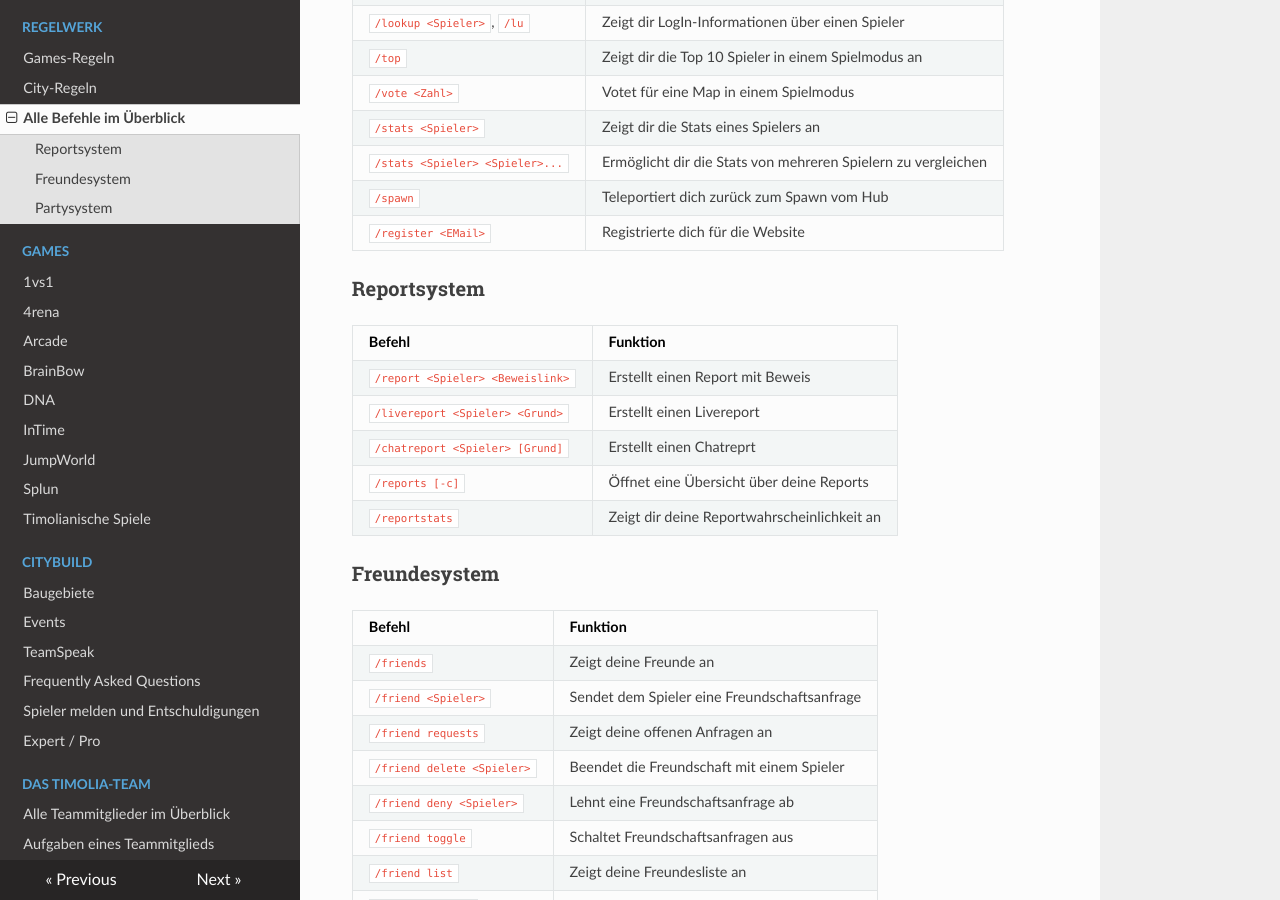
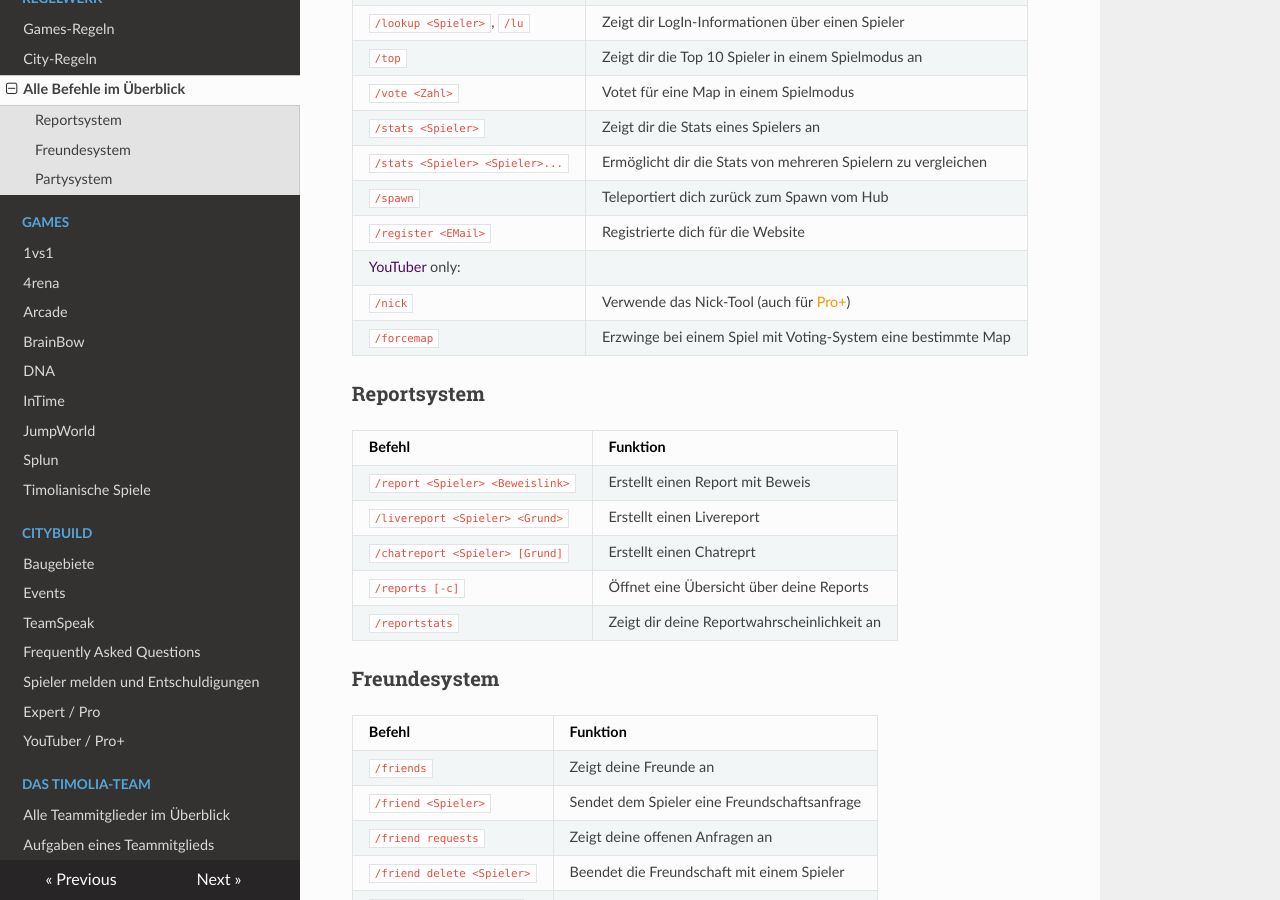
Before and after one commit to TimoliaDE/HowTo, an MkDocs documentation site: the page built from docs/commands.md, in a window 1280 px wide and 900 px high, scrolled down 410 px. Built offline with MkDocs 1.6.1, drawn with Linux system fonts in a browser that asks for light colours; nearby versions of some CDN libraries; old or Windows-style settings are respelled for this version of MkDocs.

Commit message:
YouTuber, Pro+

```diff
--- a/docs/commands.md
+++ b/docs/commands.md
@@ -16,6 +16,9 @@ Diese Befehle sind global nutzbar und stehen dir jederzeit zur Verfügung.
 | `/stats <Spieler> <Spieler>...` | Ermöglicht dir die Stats von mehreren Spielern zu vergleichen |
 | `/spawn` | Teleportiert dich zurück zum Spawn vom Hub |
 | `/register <EMail>` | Registrierte dich für die Website |
+<span style="color:#4C0B5F">YouTuber</span> only:
+| `/nick` | Verwende das Nick-Tool (auch für <span style="color:#F99500">Pro+</span>) |
+| `/forcemap` | Erzwinge bei einem Spiel mit Voting-System eine bestimmte Map |
 
 ### Reportsystem
 
--- a/mkdocs.yml
+++ b/mkdocs.yml
@@ -23,6 +23,7 @@ pages:
 - Frequently Asked Questions: 'faq.md'
 - Spieler melden und Entschuldigungen: 'bans.md'
 - Expert / Pro: 'premium.md'
+- YouTuber / Pro+: 'youtube.md'
 - Das Timolia-Team:
   - Alle Teammitglieder im Überblick: 'team/team.md'
   - Aufgaben eines Teammitglieds: 'team/aufgaben.md'
```
Also changed, not shown: docs/teamspeak.md (+1 -1 lines), docs/youtube.md (added, +26 -0 lines).
